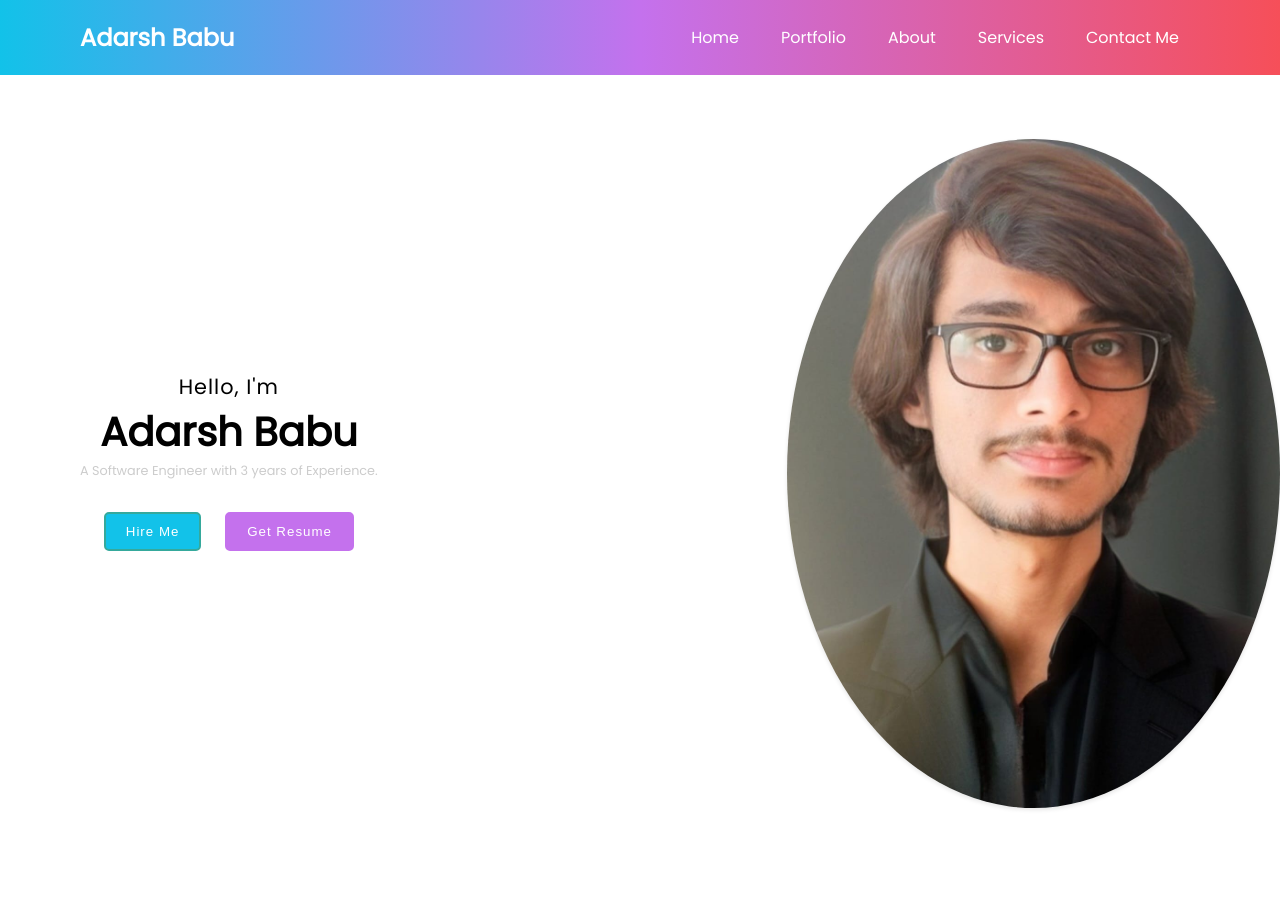
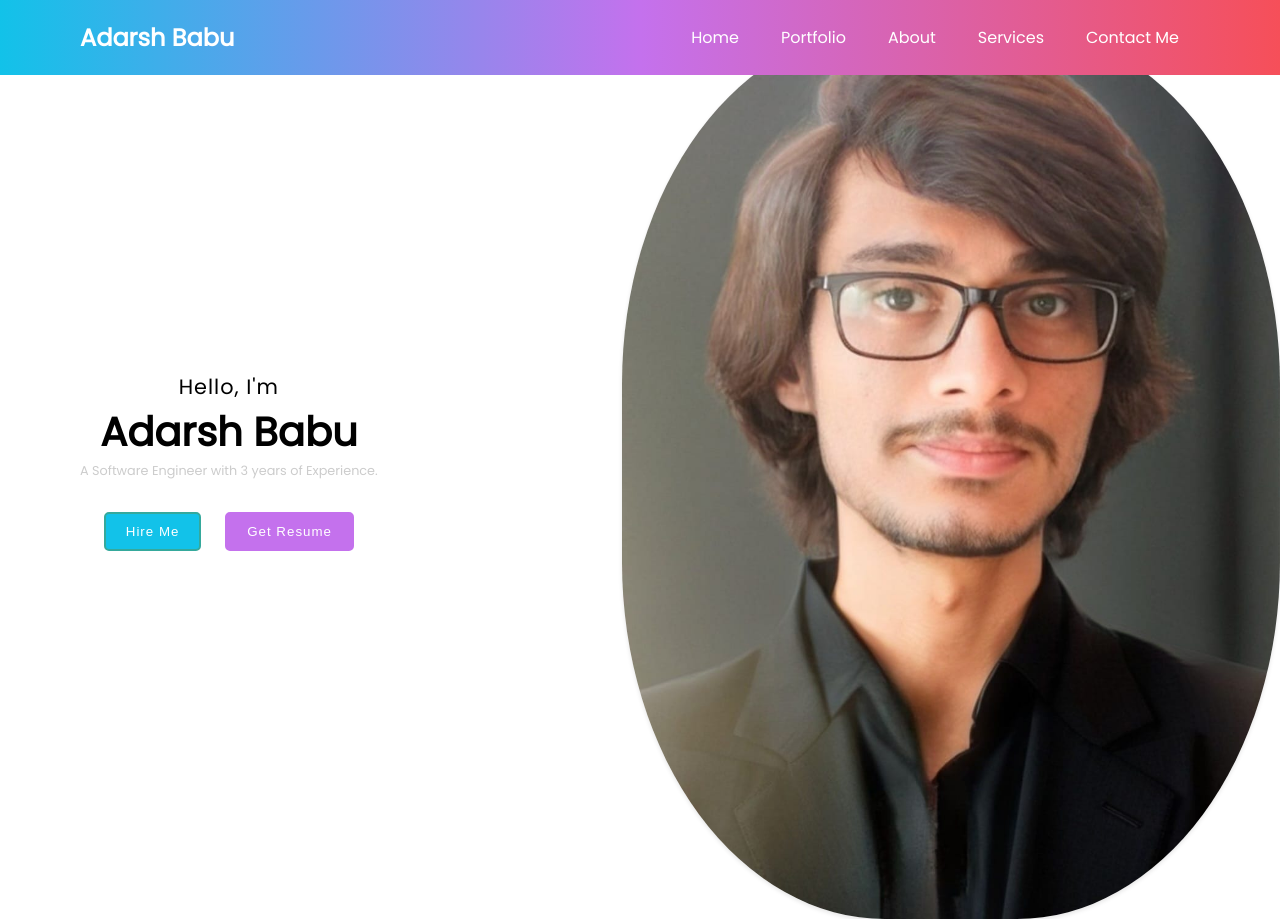
Before and after one commit to adarsh342/adarsh342, a plain HTML site: page index.html in a window 1280 px wide. Shown: the top 919 px of the page. Drawn offline with Linux system fonts and the light colour scheme.

Commit message:
Update style.css

```diff
--- a/style.css
+++ b/style.css
@@ -89,8 +89,8 @@ body {
 }
 
 .profile-img {
-    width: 60%; /* Adjust image width as needed */
-    border-radius: 50%; /* Creates a circular image */
+    width: 80%; /* Adjust image width as needed */
+    border-radius: 40%; /* Creates a circular image */
     box-shadow: 0 2px 4px rgba(0, 0, 0, 0.1); /* Optional: Add shadow for visual effect */
 }
 /* About section styles */
```
